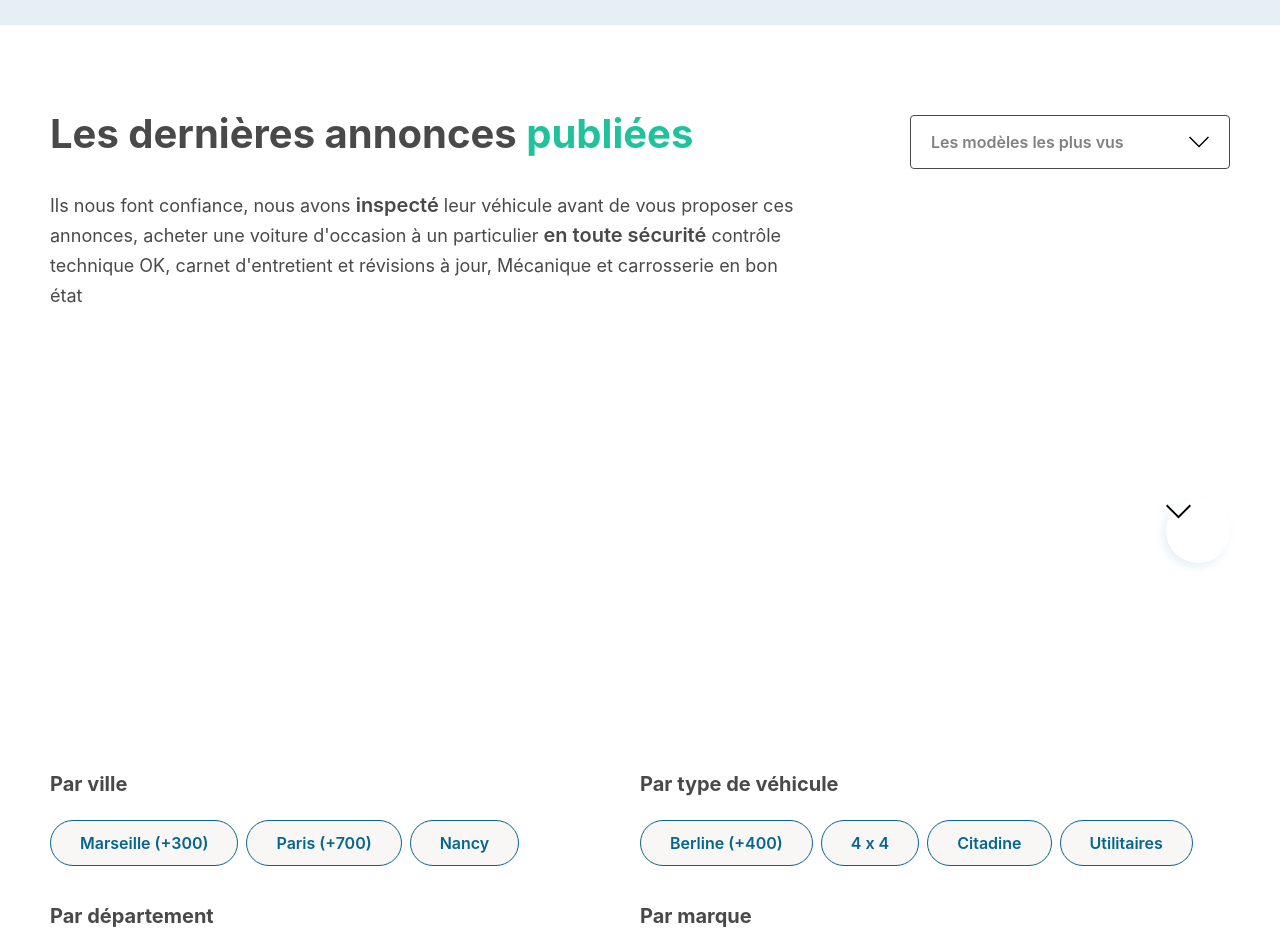
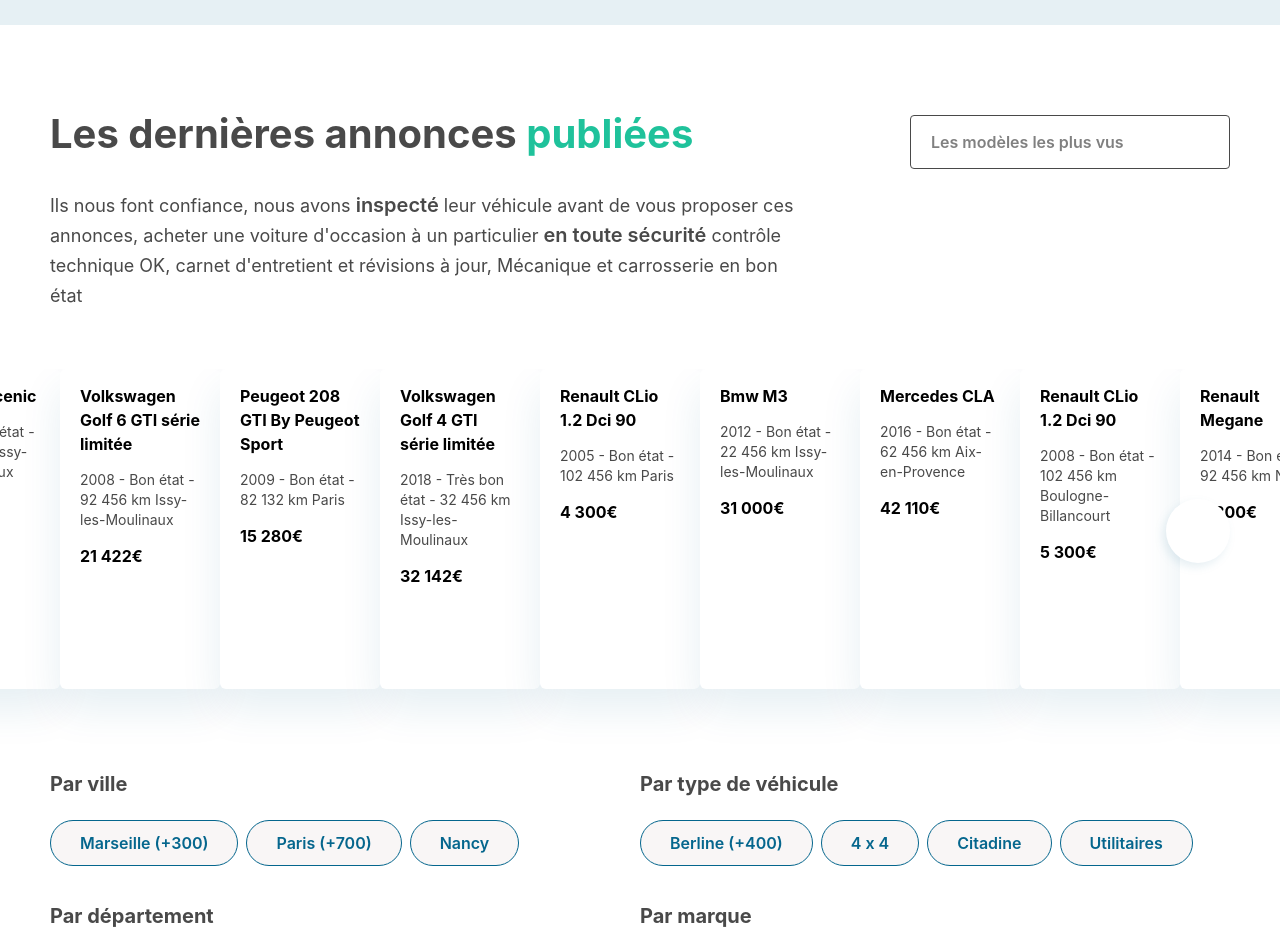
Before and after one commit to julienlucas/next-reezocar-test, a Next.js app: page / in a window 1280 px wide. Shown: the part 1280-2209 px from the top of the page. Built offline with nearby package versions, Linux system fonts and the light colour scheme.

Commit message:
Initial commit

```diff
--- a/pages/Home/SectionB.js
+++ b/pages/Home/SectionB.js
@@ -149,6 +149,10 @@
   }
 `
 
+const myLoader = ({ src }) => {
+  return `${src}`;
+}
+
 function Card({ car }) {
   return (
     <div className="item">
@@ -159,6 +163,7 @@
         width={216}
         height={132}
         layout="responsive"
+        loader={myLoader}
       /> */}
       <div className="box">
         <strong>{car.name}</strong>
@@ -177,13 +182,13 @@
       className="next-shadow"
       onClick={onClick}
     >
-      <Image
+      {/* <Image
         className="icon"
         src="/icons/down-chevron.svg"
         width={25}
         height={25}
         layout="fixed"
-      />
+      /> */}
     </div>
   )
 }
@@ -196,13 +201,13 @@
       className="prev-shadow"
       onClick={onClick}
     >
-      <Image
+      {/* <Image
         className="icon"
         src="/icons/down-chevron.svg"
         width={25}
         height={25}
         layout="fixed"
-      />
+      /> */}
     </div>
   )
 }
@@ -292,13 +297,16 @@
   }
 
   const IndicatorSeparator = () => {
-    return <Image
-      className="icon"
-      src="/icons/down-chevron.svg"
-      width={40}
-      height={20}
-      layout="fixed"
-    />
+    return (
+      <div/>
+    )
+    // <Image
+    //   className="icon"
+    //   src="/icons/down-chevron.svg"
+    //   width={40}
+    //   height={20}
+    //   layout="fixed"
+    // />
   };
 
   return (
```
